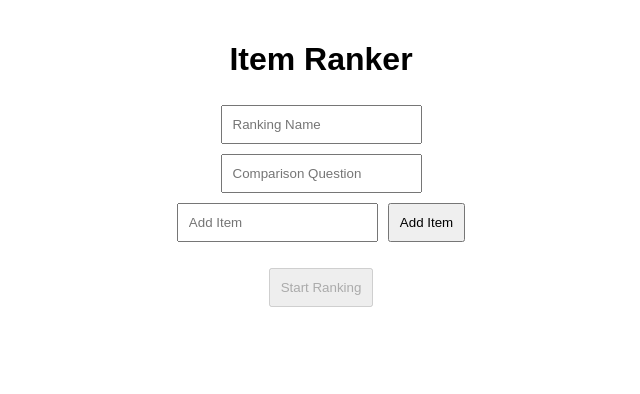
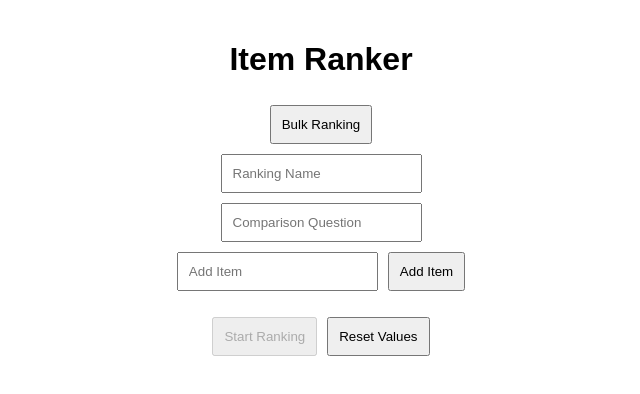
Before and after one commit to dojje/parwise-ranking, a React (Create React App) app: page / in a window 1280 px wide. Shown: the top 394 px of the page, without its empty margins (319-959 px from the left). Built offline with nearby package versions, Linux system fonts and the light colour scheme.

Commit message:
added persistance

```diff
--- a/src/Home.js
+++ b/src/Home.js
@@ -2,6 +2,8 @@ import { useNavigate } from 'react-router-dom'; // Import useNavigate for naviga
 import React, { useState, useEffect } from 'react';
 
 function Home() {
+  const [showBulkInput, setShowBulkInput] = useState(false);
+
   useEffect(() => {
     const savedItems = JSON.parse(localStorage.getItem('items'));
     const savedRankingName = localStorage.getItem('rankingName');
@@ -54,7 +56,6 @@ function Home() {
     }
   };
 
-
   // Function to remove an item from the items list by its index
   const handleRemoveItem = (index) => {
     setItems(items.filter((_, i) => i !== index)); // Remove the item at the specified index
@@ -65,12 +66,45 @@ function Home() {
     navigate('/rank', { state: { items, rankingName, question } }); // Navigate to the rank page with the items, ranking name, and question
   };
 
+  const handleReset = () => {
+    setItems([]);
+    setItemInput('');
+    setRankingName('');
+    setQuestion('');
+    localStorage.removeItem('items');
+    localStorage.removeItem('rankingName');
+    localStorage.removeItem('question');
+  };
 
+
+  const [bulkInput, setBulkInput] = useState('');
+
+const handleBulkRanking = () => {
+  const itemsArray = bulkInput.split(',').map((item) => item.trim());
+  setItems(itemsArray);
+  setShowBulkInput(false);
+};
 
 
   return (
     <div>
       <h1>Item Ranker</h1>
+
+<button onClick={() => setShowBulkInput(!showBulkInput)}>
+  {showBulkInput ? 'Hide Bulk Input' : 'Bulk Ranking'}
+</button>
+
+{showBulkInput && (
+  <div>
+    <textarea
+      placeholder="Enter items separated by commas"
+      value={bulkInput}
+      onChange={(e) => setBulkInput(e.target.value)}
+    />
+    <button onClick={handleBulkRanking}>Rank Items</button>
+  </div>
+)}
+
       <div>
         <input
           type="text"
@@ -113,6 +147,7 @@ function Home() {
       <button onClick={startRanking} disabled={items.length < 2}> {/* Button to start ranking */}
         Start Ranking
       </button>
+      <button onClick={handleReset}>Reset Values</button>
     </div>
   );
 }
```
